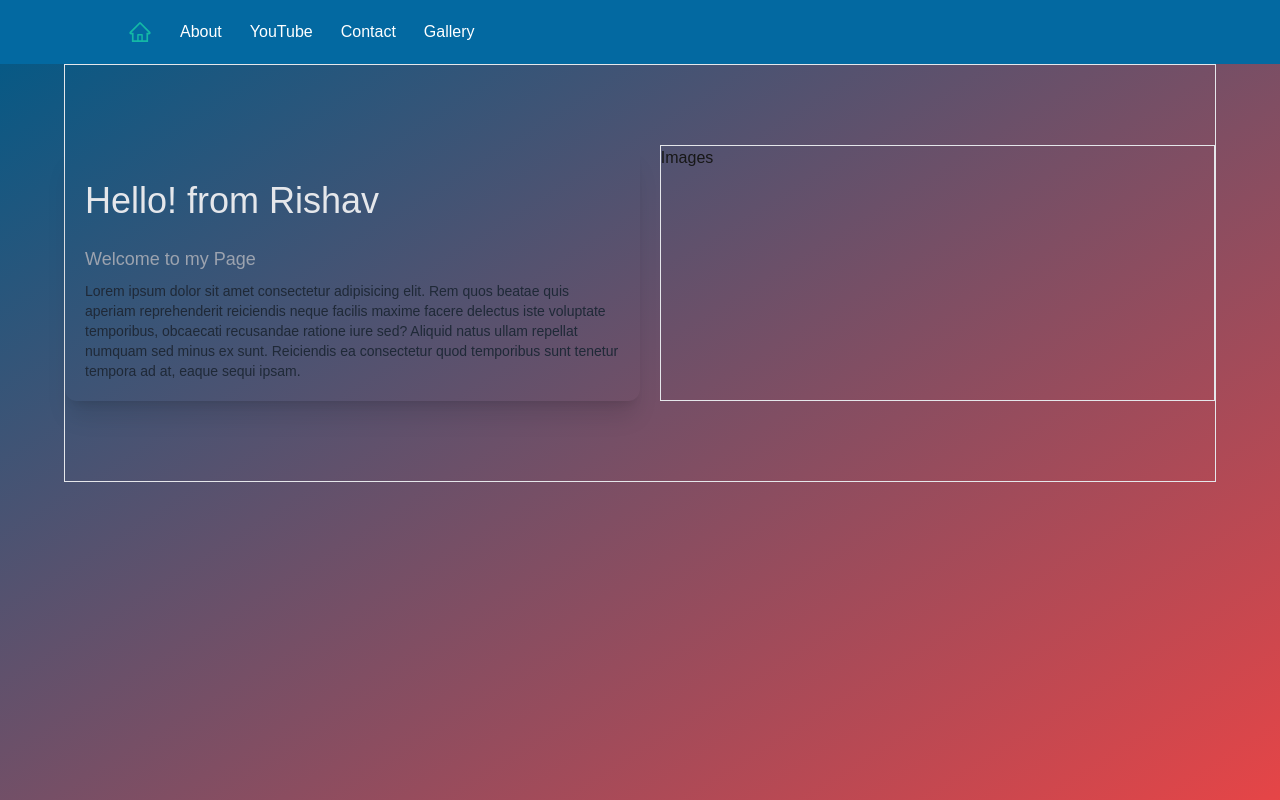
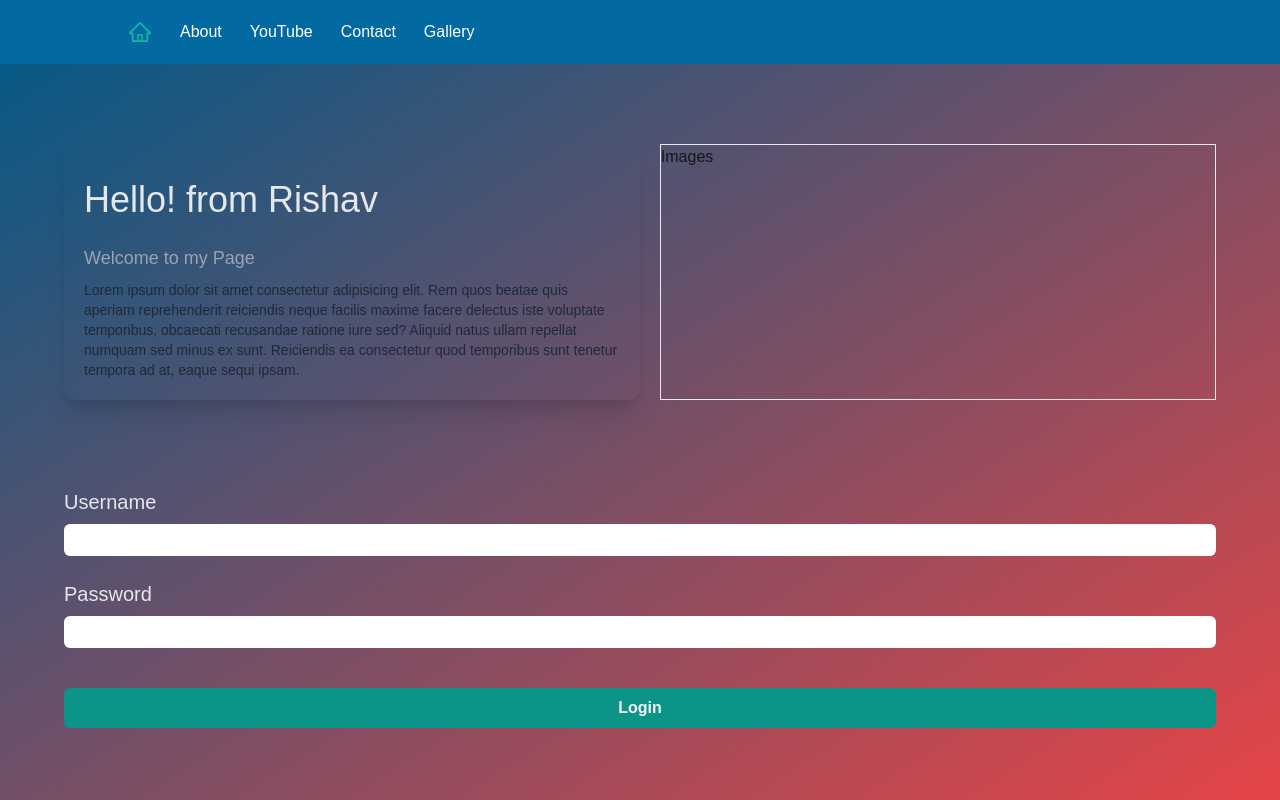
Before and after one commit to cm-developer-2025/Nextjs-Tutorial, a Next.js app: page /portfolio in a window 1280 px wide. Shown: the top 800 px of the page. Built offline with nearby package versions, Linux system fonts and the light colour scheme.

Commit message:
Login, signup and react hook form

```diff
--- a/package.json
+++ b/package.json
@@ -12,6 +12,7 @@
     "next": "15.1.7",
     "react": "^19.0.0",
     "react-dom": "^19.0.0",
+    "react-hook-form": "^7.54.2",
     "react-icons": "^5.5.0"
   },
   "devDependencies": {
--- a/src/app/(pages)/portfolio/page.jsx
+++ b/src/app/(pages)/portfolio/page.jsx
@@ -1,10 +1,12 @@
 import Content from "@/app/components/Content";
+import LoginForm from "@/app/components/LoginForm";
 import React from "react";
 
 function page() {
   return (
     <div className="w-full min-h-screen bg-gradient-to-br from-sky-800 to-red-500">
       <Content />
+      <LoginForm />
     </div>
   );
 }
--- /dev/null
+++ b/src/app/(pages)/signup/page.jsx
@@ -0,0 +1,65 @@
+"use client";
+import { useForm } from "react-hook-form";
+
+function page() {
+  const {
+    register,
+    handleSubmit,
+    formState: { errors },
+  } = useForm();
+  const handleMyForm = (formData) => {
+    const { username, emailId } = formData;
+    console.log("Username is ", username);
+    console.log("Email ID is ", emailId);
+  };
+  return (
+    <div className="min-h-screen max-w-2xl mx-auto flex justify-center items-center">
+      <div className="w-full mx-10">
+        <form
+          onSubmit={handleSubmit(handleMyForm)}
+          className="flex flex-col gap-10"
+        >
+          <fieldset className="flex flex-col">
+            <label>Username</label>
+            <input
+              className="outline-none px-2 py-1 border border-sky-400 rounded-md"
+              type="text"
+              {...register("username", { required: true, minLength: 4 })}
+            />
+            {
+              // optional chaining : ?.
+
+              errors.username?.type == "required" && (
+                <p className="text-red-500">Username required</p>
+              )
+            }
+            {errors.username?.type == "minLength" && (
+              <p className="text-red-500">At least 4 character required</p>
+            )}
+          </fieldset>
+          <fieldset className="flex flex-col">
+            <label>Email</label>
+            <input
+              className="outline-none px-2 py-1 border border-sky-400 rounded-md"
+              type="email"
+              {...register("emailId", { required: true })}
+            />
+            {errors.emailId?.type == "required" && (
+              <p className="text-red-500">EmailId Required</p>
+            )}
+          </fieldset>
+          <fieldset className="flex flex-col">
+            <button
+              type="submit"
+              className="bg-blue-600 text-white p-2 rounded-md"
+            >
+              Signup
+            </button>
+          </fieldset>
+        </form>
+      </div>
+    </div>
+  );
+}
+
+export default page;
--- a/src/app/components/Content.jsx
+++ b/src/app/components/Content.jsx
@@ -2,7 +2,7 @@ import React from "react";
 
 function Content() {
   return (
-    <div className="flex max-w-6xl justify-center mx-auto border">
+    <div className="flex max-w-6xl justify-center mx-auto">
       <div className="my-20 mx-5 w-full gap-5 flex  flex-col justify-between lg:mx-auto lg:flex-row">
         {/* Portfolio content  */}
         <div className="w-full shadow-xl p-5 rounded-xl">
@@ -18,7 +18,7 @@ function Content() {
           </p>
         </div>
         {/* Image Section  */}
-        <div className="w-full border">Images</div>
+        <div className="w-full border h-[300px] lg:h-auto">Images</div>
       </div>
     </div>
   );
--- /dev/null
+++ b/src/app/components/LoginForm.jsx
@@ -0,0 +1,62 @@
+"use client";
+// Uncontrolled Form
+import { useRef, useState } from "react";
+
+function LoginForm() {
+  const userRef = useRef(null);
+  const passRef = useRef(null);
+  const [userErrorMessage, setUserErrorMessage] = useState();
+  const [passwordErrorMessage, setPasswordErrorMessage] = useState();
+  const handleSubmit = (e) => {
+    e.preventDefault();
+    const username = userRef.current.value;
+    const password = passRef.current.value;
+    // console.log({ username, password });
+
+    if (username == "") setUserErrorMessage("Username Required");
+    else setUserErrorMessage(null);
+
+    if (password == "") setPasswordErrorMessage("Password Required");
+    else setPasswordErrorMessage(null);
+  };
+  return (
+    <div className="max-w-6xl mx-auto flex">
+      <div className="mx-5 lg:mx-0 w-full">
+        <form onSubmit={handleSubmit} className="w-full">
+          <fieldset className="w-full flex flex-col">
+            <label className="text-xl text-gray-200 my-2">Username</label>
+            <input
+              ref={userRef}
+              type="text"
+              className="outline-none px-2 py-1 rounded-md"
+            />
+            {userErrorMessage && (
+              <p className="text-yellow-100">{userErrorMessage}</p>
+            )}
+          </fieldset>
+          <fieldset className="w-full flex flex-col my-4">
+            <label className="text-xl text-gray-200 my-2">Password</label>
+            <input
+              type="password"
+              ref={passRef}
+              className="outline-none px-2 py-1 rounded-md"
+            />
+            {passwordErrorMessage && (
+              <p className="text-yellow-100">{passwordErrorMessage}</p>
+            )}
+          </fieldset>
+          <fieldset className="w-full flex flex-col my-10">
+            <button
+              type="submit"
+              className="bg-teal-600 py-2 rounded-md text-gray-100 font-semibold hover:bg-teal-400 transition-all duration-500"
+            >
+              Login
+            </button>
+          </fieldset>
+        </form>
+      </div>
+    </div>
+  );
+}
+
+export default LoginForm;
```
Also changed, not shown: 1 other file (tests, documents, lock files or other folders).
